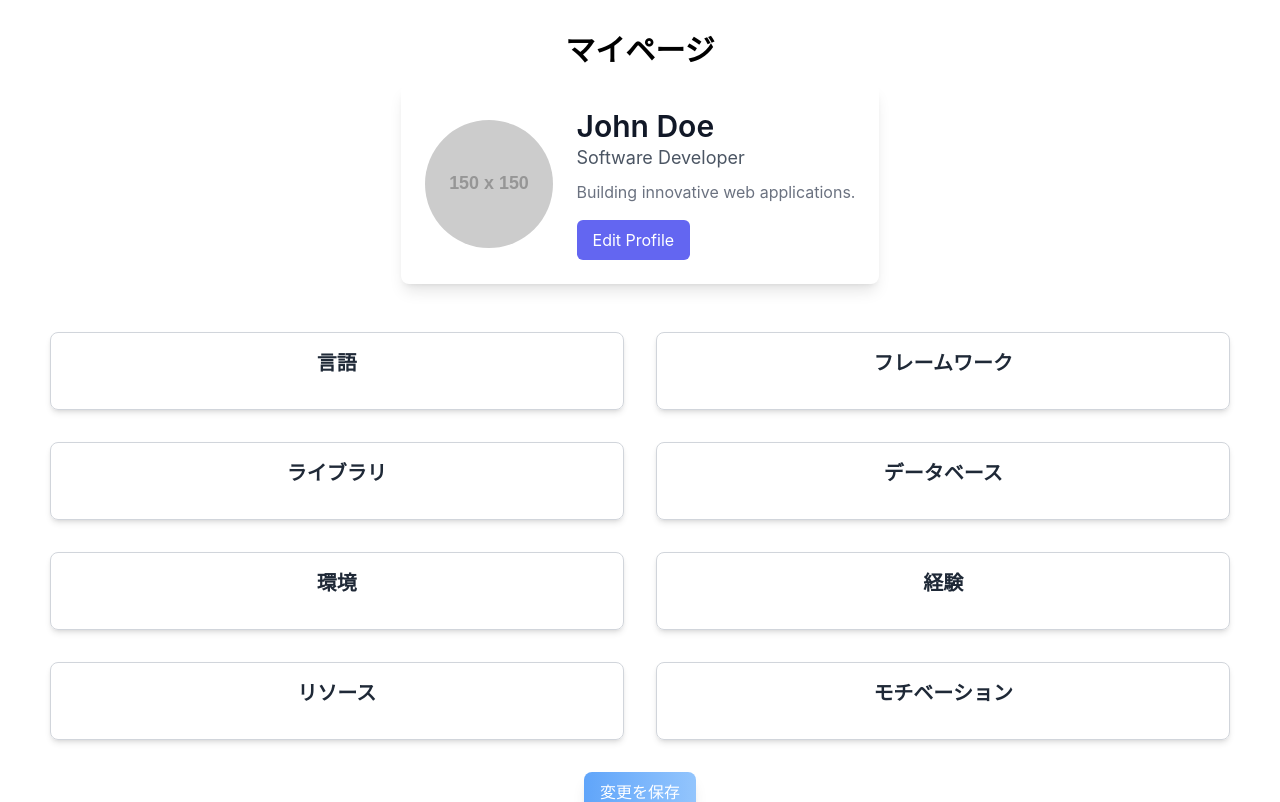
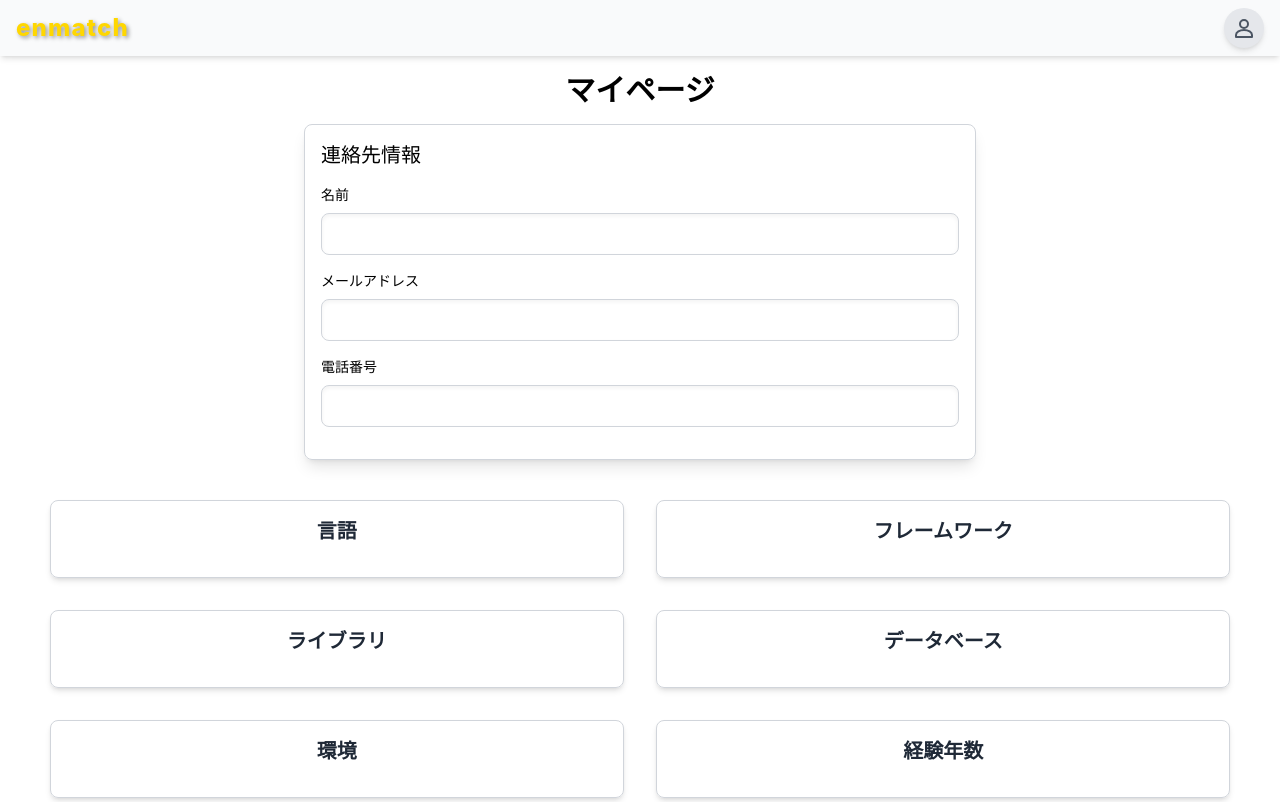
Before and after one commit to matsu128/enmatch, a React (Create React App) app in the folder frontend/: page /mypage in a window 1280 px wide. Shown: the top 802 px of the page. Built offline with nearby package versions, Linux system fonts and the light colour scheme; the HTML template or start-up script is replaced by a standard one.

Commit message:
mypageの実装を変更。画面生成時にbackendからjwt経由でログインしている人のデータを初期配置する処理を未実装。保存処理も未実装

```diff
--- a/frontend/src/App.js
+++ b/frontend/src/App.js
@@ -1,6 +1,6 @@
 import React from 'react';
 import { BrowserRouter as Router, Route, Routes } from 'react-router-dom';
-import UserSearchPage from './pages/UserSearch/UserSearchPage_local';
+import UserSearchPage from './pages/UserSearch/UserSearchPage';
 import ChatPage from './pages/Chat/ChatPage';
 import MyPage from './pages/MyPage/MyPage';
 import LoginPage from './pages/Login/LoginPage';
@@ -36,8 +36,20 @@ function App() {
           }
         />
 
+        {/* '/mypage' パスに対して Header を表示 */}
+        <Route
+          path="/mypage"
+          element={
+            <>
+              <Header isLoggedIn={false} /> {/* ヘッダーの表示 */}
+              <div className="mt-16"> {/* ヘッダーの高さ分だけ余白を追加 */}
+                <MyPage /> {/* チャットページのコンテンツ */}
+              </div>
+            </>
+          }
+        />
+
         {/* その他のページ */}
-        <Route path="/mypage" element={<MyPage />} />
         <Route path="/login" element={<LoginPage />} />
       </Routes>
     </Router>
--- a/frontend/src/atoms/CategoryFilter.js
+++ b/frontend/src/atoms/CategoryFilter.js
@@ -59,7 +59,7 @@ const CategoryFilter = ({ selectedFilters, setSelectedFilters }) => {
                 {category === 'librarie' && 'ライブラリ'}
                 {category === 'db' && 'データベース'}
                 {category === 'environment' && '環境'}
-                {category === 'experience' && '経験'}
+                {category === 'experience' && '経験年数'}
                 {category === 'time_commit' && 'リソース'}
                 {category === 'motivation' && 'モチベーション'}
               </h3>
--- a/frontend/src/pages/MyPage/MyPage.js
+++ b/frontend/src/pages/MyPage/MyPage.js
@@ -1,47 +1,67 @@
-import React, { useState, useEffect } from 'react';
-import ProfileSection from './ProfileSection';
+import React, { useState } from 'react';
 import CategoryFilter from '../../atoms/CategoryFilter';
-
 
 // MyPageコンポーネント
 const MyPage = () => {
-    // プロフィール情報の管理（省略可能）
-    const [profile, setProfile] = useState({
-        name: 'John Doe',
-        shortDescription: 'Software Developer',
-        longDescription: 'Building innovative web applications.',
-        avatar: 'https://via.placeholder.com/150',
+    // 入力項目の状態管理
+    const [contactInfo, setContactInfo] = useState({
+        name: '',
+        email: '',
+        phone: '',
     });
 
     const [selectedFilters, setSelectedFilters] = useState({
-        languages: [],
-        frameworks: [],
-        libraries: [],
-        databases: [],
-        environments: [],
+        language: [],
+        framework: [],
+        librarie: [],
+        db: [],
+        environment: [],
         experience: [],
-        timeCommitment: [],
+        time_commit: [],
         motivation: [],
       });
 
-    const [isFilterChanged, setIsFilterChanged] = useState(false);
-
-    // CategoryFilterの状態の変化を監視して、フィルタが変更された際にボタンを表示する
-    useEffect(() => {
-        setIsFilterChanged(true);
-    }, [selectedFilters]);
-
-    // フィルタ変更の保存処理
+    // 変更保存処理
     const saveChanges = () => {
-        console.log("変更が保存されました:", selectedFilters);
-        setIsFilterChanged(false);  // 保存後にボタンを非表示に戻す
+        console.log("連絡先情報:", contactInfo);
+        console.log("フィルタ:", selectedFilters);
     };
 
     return (
-        <div className="flex flex-col items-center">
-            <h1 className="text-3xl font-semibold mt-8 mb-4">マイページ</h1>
+        <div className="flex flex-col items-center mb-6">
+            <h1 className="text-3xl font-semibold mt-2 mb-4">マイページ</h1>
 
-            <ProfileSection profile={profile} />
+            {/* 連絡先情報セクション */}
+            <div className="w-full max-w-2xl mb-6 p-4 rounded-lg shadow-lg border border-gray-300">
+                <h2 className="text-xl font-medium mb-4">連絡先情報</h2>
+                <div className="mb-4">
+                    <label className="block text-sm font-medium mb-2">名前</label>
+                    <input
+                        type="text"
+                        value={contactInfo.name}
+                        onChange={(e) => setContactInfo({ ...contactInfo, name: e.target.value })}
+                        className="w-full p-2 border border-gray-300 rounded-lg shadow-inner"
+                    />
+                </div>
+                <div className="mb-4">
+                    <label className="block text-sm font-medium mb-2">メールアドレス</label>
+                    <input
+                        type="email"
+                        value={contactInfo.email}
+                        onChange={(e) => setContactInfo({ ...contactInfo, email: e.target.value })}
+                        className="w-full p-2 border border-gray-300 rounded-lg shadow-inner"
+                    />
+                </div>
+                <div className="mb-4">
+                    <label className="block text-sm font-medium mb-2">電話番号</label>
+                    <input
+                        type="tel"
+                        value={contactInfo.phone}
+                        onChange={(e) => setContactInfo({ ...contactInfo, phone: e.target.value })}
+                        className="w-full p-2 border border-gray-300 rounded-lg shadow-inner"
+                    />
+                </div>
+            </div>
 
             {/* CategoryFilterコンポーネント */}
             <CategoryFilter
@@ -49,15 +69,13 @@ const MyPage = () => {
                 setSelectedFilters={setSelectedFilters}
             />
 
-            {/* フィルター変更があった場合のみ表示する「変更を保存」ボタン */}
-            {isFilterChanged && (
+            {/* 保存ボタン */}
             <button
-                    className="mt-4 bg-gradient-to-r from-blue-400 to-blue-300 text-white py-2 px-4 rounded-lg shadow-lg hover:shadow-xl transform hover:scale-105 transition-all duration-300"
+                className="mt-4 bg-gradient-to-r from-gray-400 to-gray-300 text-black py-2 px-6 rounded-lg shadow-lg transform hover:scale-105 transition-all duration-300"
                 onClick={saveChanges}
             >
                 変更を保存
             </button>
-            )}
         </div>
     );
 };
--- a/frontend/src/pages/UserSearch/UserSearchPage.js
+++ b/frontend/src/pages/UserSearch/UserSearchPage.js
@@ -23,29 +23,25 @@ const UserSearchPage = () => {
     motivation: [],
   });
 
-  // 初期データの取得
+  // 初期ロード
   useEffect(() => {
     const fetchUsers = async () => {
-      console.log("front SearchPage 初回postのtry前パス ");
-      console.log("リクエストURL:", process.env.REACT_APP_API_URL + '/api/search/search');
-
-      // 本番用データ取得コードを有効化
       try {
-        const response = await axios.post('/api/search/search', {});
-        const data = response.data?.initialData || []; // データが無い場合に空配列を設定
+        const response = await axios.post('/api/search/search', {}, {
+          withCredentials: true // HTTPクッキーを含める設定
+        });
+        const data = response.data?.initialData || [];
+        console.log("front,search,初期ロード,帰ってきたデータ = ", data);
         setUsers(data);
-        setFilteredUsers(data); // 初期データをそのまま表示
+        setFilteredUsers(data);
       } catch (error) {
         console.error('データの取得に失敗しました:', error);
       }
+    };
 
-      // front開発用: dummyDataはコメントアウト
-      // console.log("front開発用: dummyDataを使用");
-      // setUsers(dummyData);
-      // setFilteredUsers(dummyData);
-    };
     fetchUsers();
   }, []);
+
 
   // フィルターの適用処理
   const applyFilters = async () => {
```
Lines whose indentation alone changed are shown as unchanged.
